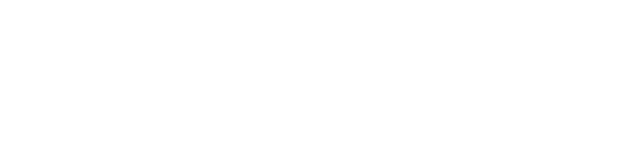
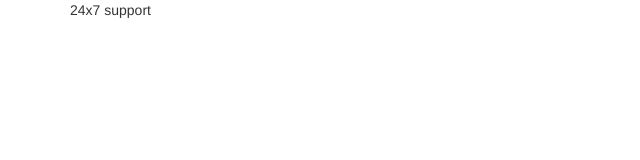
Before and after one commit to rajaws2015/webtemplate, a plain HTML site: page index.html in a window 1280 px wide. Shown: the full height of the page, 0-640 px from the left. Drawn offline with Linux system fonts and the light colour scheme.

Commit message:
added google api fonts url & body header defined

```diff
--- a/index.html
+++ b/index.html
@@ -9,7 +9,7 @@
     <meta name="author" content="Raj">
 
      <!--CSS-->
-     <link rel="stylesheet" href="//fonts.googleapis.com/css?family=Open+Sans:300,400,600,700&amp;lang=en" />
+     <link href='http://fonts.googleapis.com/css?family=Open+Sans:400italic,400,300,700' rel='stylesheet' type='text/css'>
      <link rel="stylesheet" type="text/css" href="css/style.css">
      <link rel="stylesheet" type="text/css" href="css/bootstrap.css">
      <link rel="stylesheet" type="text/css" href="css/bootstrap-theme.css">
@@ -22,6 +22,13 @@
     </head>
 
     <body>
+<div class="container">
+    <div class="row">
+        <div class="col-md-8 col-sm-8">
+            <p>24x7 support</p>
+        </div>
 
+    </div>
+</div>
     </body>
 </html>
```
